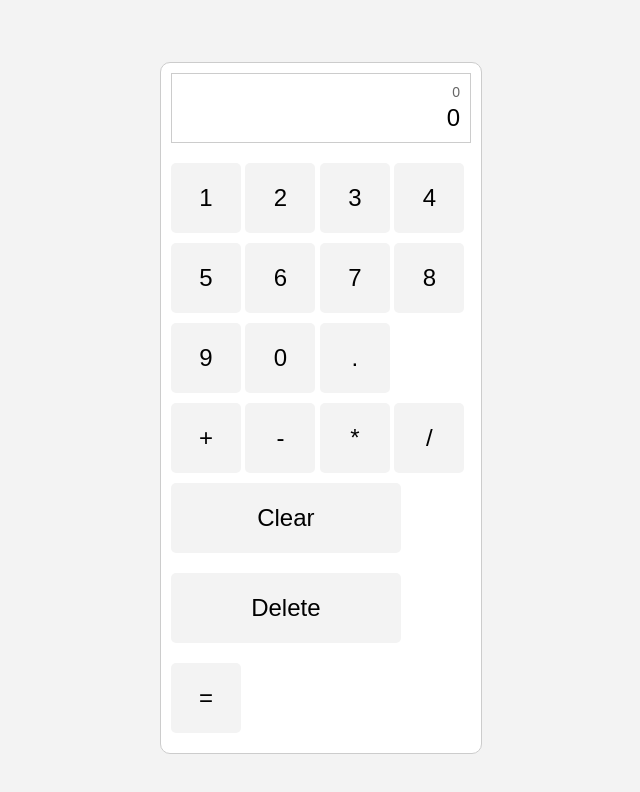
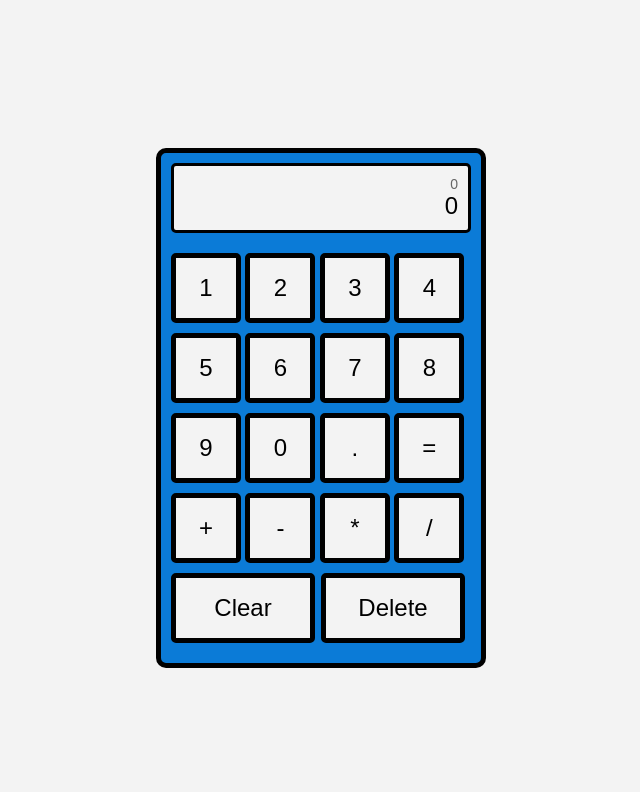
Before and after one commit to HarveyWho/calculator, a plain HTML site: page index.html in a window 1280 px wide. Shown: the whole page, without its empty margins (319-959 px from the left). Drawn offline with Linux system fonts and the light colour scheme.

Commit message:
Added background color

```diff
--- a/index.html
+++ b/index.html
@@ -27,6 +27,7 @@
                 <button class="number" id="number9">9</button>
                 <button class="number" id="number0">0</button>
                 <button class="number" id="decimal">.</button>
+                <button id="equals">=</button>
 
             </div>
             <div id="operator-buttons">
@@ -38,7 +39,6 @@
             <div id="control-buttons">
                 <button id="clear">Clear</button>
                 <button id="delete">Delete</button>
-                <button id="equals">=</button>
             </div>
         </div>
     </div>
--- a/style.css
+++ b/style.css
@@ -9,16 +9,18 @@ body {
 
 #container {
     width: 300px;
-    border: 1px solid #ccc;
+    border: 5px solid #000000;
     padding: 10px;
     border-radius: 10px;
-    background-color: #fff;
+    background-color: #0b7bd7;
 }
 
 #display {
     width: 100%;
     height: 70px;
-    border: 1px solid #ccc;
+    border: 3px solid #000000;
+    border-radius: 5px;
+    background-color: #f3f3f3;
     margin-bottom: 20px;
     padding: 10px;
     box-sizing: border-box;
@@ -42,18 +44,26 @@ body {
 #buttons {
     display: flex;
     flex-wrap: wrap;
+    border-radius: 5px;
     justify-content: space-between;
 }
 
+#control-buttons {
+    display: flex;
+    justify-content: space-between;
+    width: 100%;
+}
+
 #clear, #delete {
-    width: 100%;
-    margin-bottom: 20px;
+    width: 50%;
+    box-sizing: border-box;
+    margin-right: 2%;
 }
 
 button {
     width: 70px;
     height: 70px;
-    border: none;
+    border: 5px solid #000000;
     border-radius: 5px;
     margin-bottom: 10px;
     font-size: 24px;
@@ -69,8 +79,3 @@ button:hover {
 button:active {
     background-color: #bdbdbd;
 }
-
-#clear, #delete {
-    width: 100%;
-    margin-bottom: 20px;
-}
```
